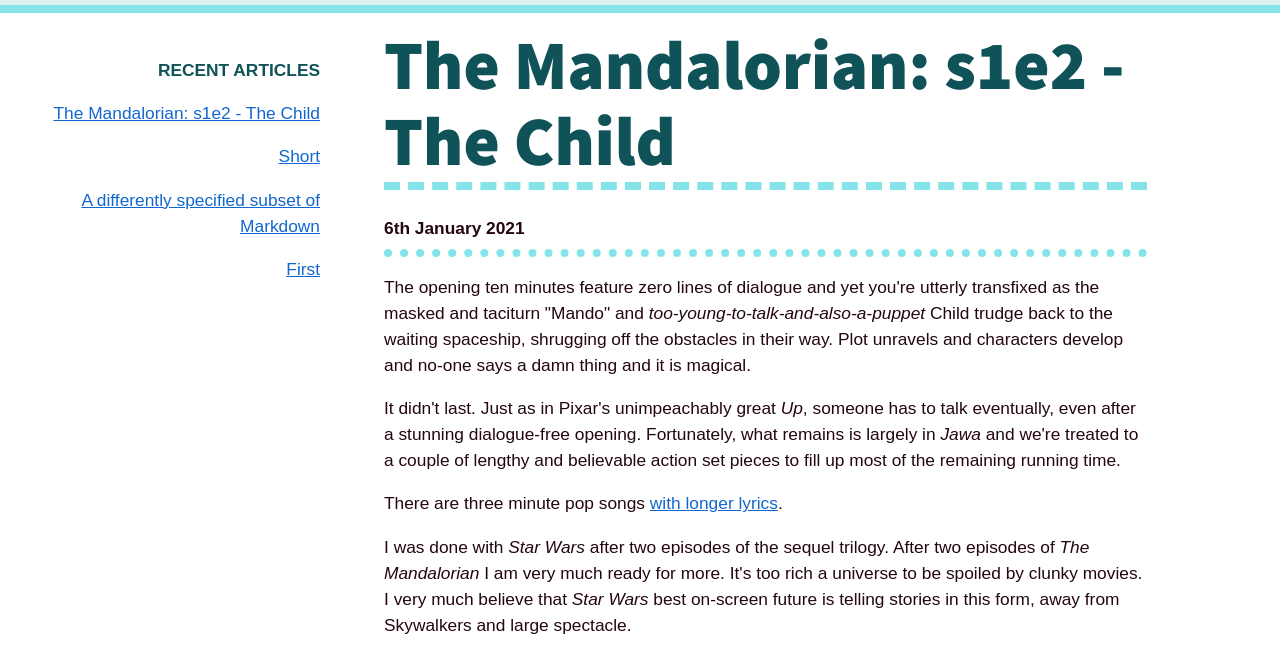
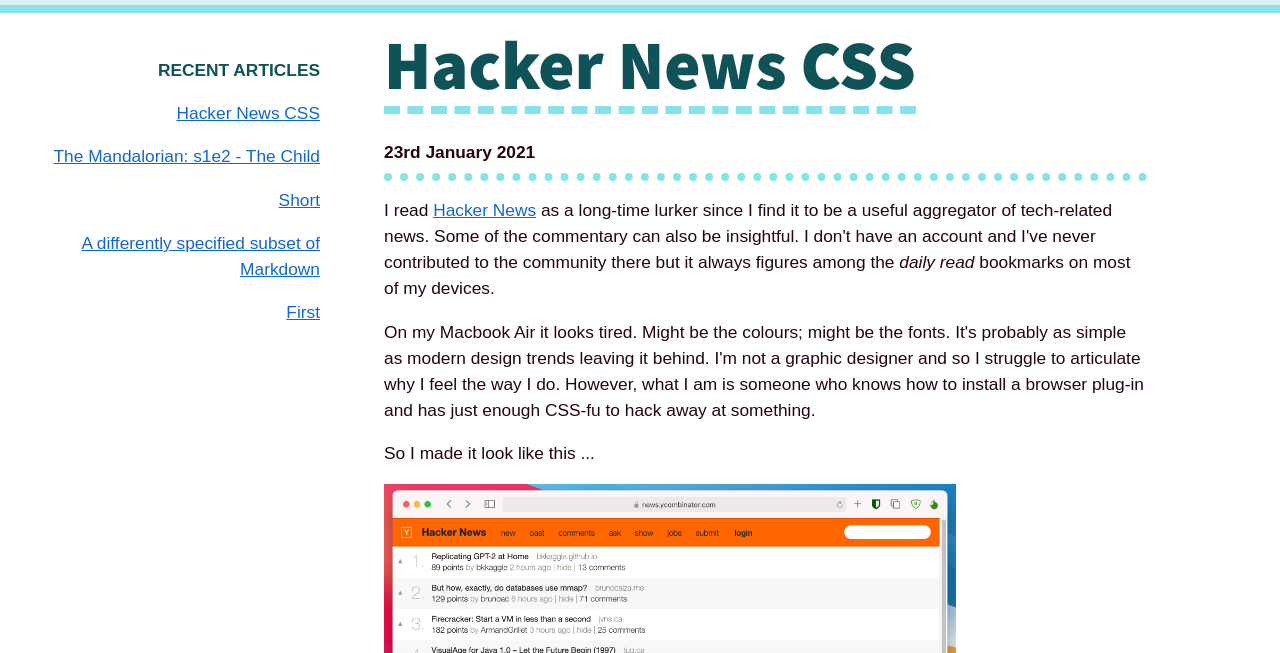
Before and after one commit to davidmcglashan/davidmcglashan.github.io, a plain HTML site: page docs/index.html in a window 1280 px wide. Shown: the part 116-769 px from the top of the page. Drawn offline with Linux system fonts and the light colour scheme; a web font is replaced by a local one.

Commit message:
New article: Hacker News CSS
Also includes our first image!

```diff
--- a/docs/css.css
+++ b/docs/css.css
@@ -143,6 +143,10 @@ article:not(:last-child) {
 	margin-bottom: 4em;
 }
 
+img {
+	max-width: 75%;
+}
+
 @media only screen and (max-width: 1100px) {
 }
 
--- a/docs/js.js
+++ b/docs/js.js
@@ -89,6 +89,41 @@ function hyperlinks( str ) {
 	return ret;
 }
 
+function images( str ) {
+	let tokens = str.split("$");
+
+	// No. of tokens found determines what we do with the string. One string = zero tokens: do no further processing.
+	if ( tokens.length === 1 ) {
+		return tokens[0];
+	}
+	if ( tokens.length === 2 ) {
+		return tokens[0] + "$" + tokens[1];
+	}
+
+	// Iterate the tokens inserting alternating open and closed nodes between them.
+	let open = false;
+	let ret = "";
+	let href;
+	let replace;
+	tokens.forEach( function(str,i) {
+		// If this token isn't an open link, put it on the return string.
+		if ( !open ) {
+    		ret = ret + str;
+    		open = true;
+    		return;
+		}
+
+		// Open link means this token contains the link text and the href for the <a> tag.
+		let ix = str.indexOf("|");
+		if ( ix !== -1 ) {
+	    	ret = ret + "<a href=\"" + str.substring(0,ix) + "\"><img alt=\""+ str.substring(ix+1) + "\" src=\"" + str.substring(0,ix) + "\"></a>";
+		}
+		open = false;
+	});
+
+	return ret;
+}
+
 function replace( str, char, node ) {
 	let tokens = str.split(char);
 
@@ -120,10 +155,11 @@ function replace( str, char, node ) {
 
 // Parse the text, looking for bold and italics and whatnot
 function html( str ) {
-	let html = hyperlinks( str );
-	html = replace( html, "*", "strong" );
-	html = replace( html, "_", "em" );
-	return html;
+	str = hyperlinks( str );
+	str = images( str );
+	str = replace( str, "*", "strong" );
+	str = replace( str, "_", "em" );
+	return str;
 }
 
 function listable( str ) {
--- a/docs/sidebar.json
+++ b/docs/sidebar.json
@@ -1 +1 @@
-[{"id": "20210106", "title": "The Mandalorian: s1e2 - The Child"}, {"id": "20201228", "title": "Short"}, {"id": "20201226", "title": "A differently specified subset of Markdown"}, {"id": "20201216", "title": "First"}]
+[{"id": "20210123", "title": "Hacker News CSS"}, {"id": "20210106", "title": "The Mandalorian: s1e2 - The Child"}, {"id": "20201228", "title": "Short"}, {"id": "20201226", "title": "A differently specified subset of Markdown"}, {"id": "20201216", "title": "First"}]
```
Also changed, not shown: docs/roll.json (+1 -1 lines), articles/20210123.txt (added), assets/20210123-hacker-news-css.png (added), docs/articles/20210123.txt (added), docs/assets/20210123-hacker-news-css.png (added).
